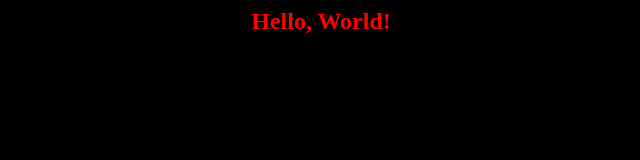
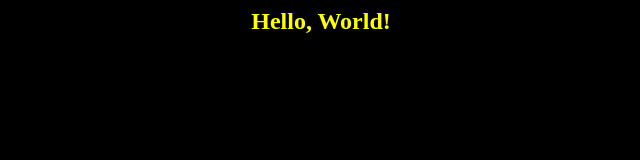
Before and after one commit to OlesYudin/Demo, a plain HTML site: page index.html in a window 1280 px wide. Shown: the whole page, without its empty margins (319-959 px from the left). Drawn offline with Linux system fonts and the light colour scheme.

Commit message:
Update index.html

```diff
--- a/index.html
+++ b/index.html
@@ -1,7 +1,7 @@
 <html>
 <body bgcolor=black>
 <center>
-<h2><font color=red>Hello, World!</font></h2>
+<h2><font color=yellow>Hello, World!</font></h2>
 </center>
 </body>
 </html>
```
